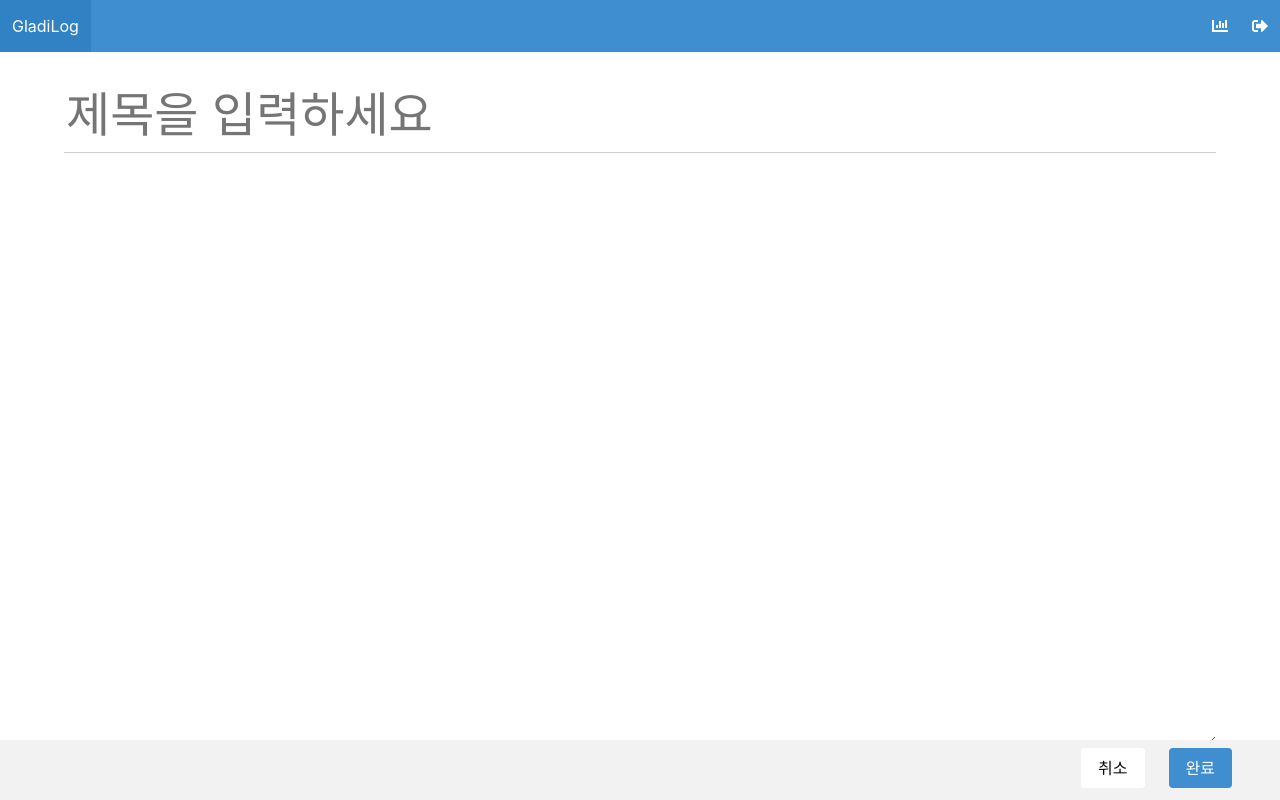
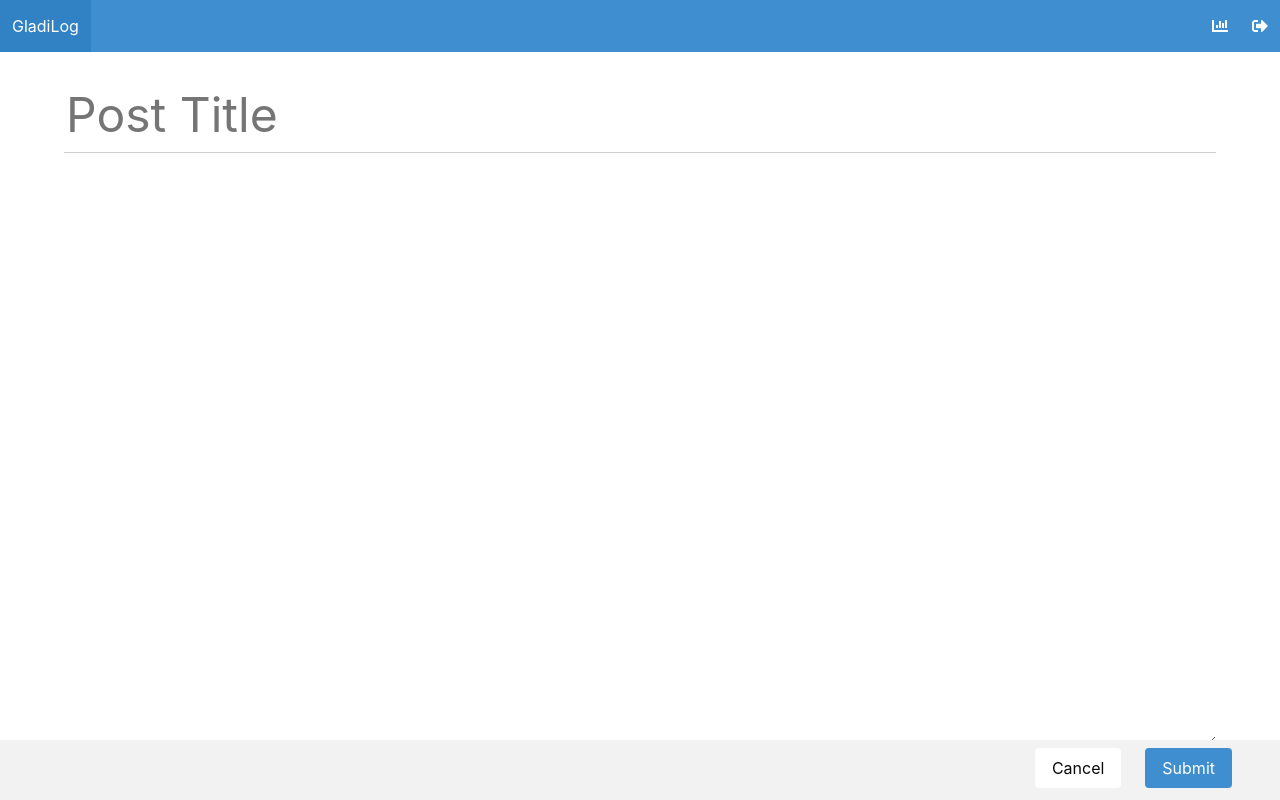
Before and after one commit to jongeunk0613/GladiLog, a React (Create React App) app in the folder client/: page /post/write in a window 1280 px wide. Built offline with nearby package versions, Linux system fonts and the light colour scheme; what axios-hooks would draw is missing.

Commit message:
[Refactor] #5 : change korean to english

```diff
--- a/client/src/components/PostForm.js
+++ b/client/src/components/PostForm.js
@@ -51,7 +51,7 @@ const PostForm = ({title, value, body, submitButtonName, onChange, handleSubmit,
             <Footer>
                 <div>
                     <Button color="is-info" content={submitButtonName}/>
-                    <Button color="is-white" content="취소" onClick={() => history.goBack()}/>
+                    <Button color="is-white" content="Cancel" onClick={() => history.goBack()}/>
                 </div>
             </Footer>
         </FormContainer>
--- a/client/src/pages/WritePost.js
+++ b/client/src/pages/WritePost.js
@@ -25,7 +25,7 @@ const WritePost = ({history}) => {
     }
 
     return (
-        <PostForm title="제목을 입력하세요" submitButtonName="완료" onChange={onChange} handleSubmit={handleSubmit} history={history}/>
+        <PostForm title="Post Title" submitButtonName="Submit" onChange={onChange} handleSubmit={handleSubmit} history={history}/>
     )
 }
 
```
